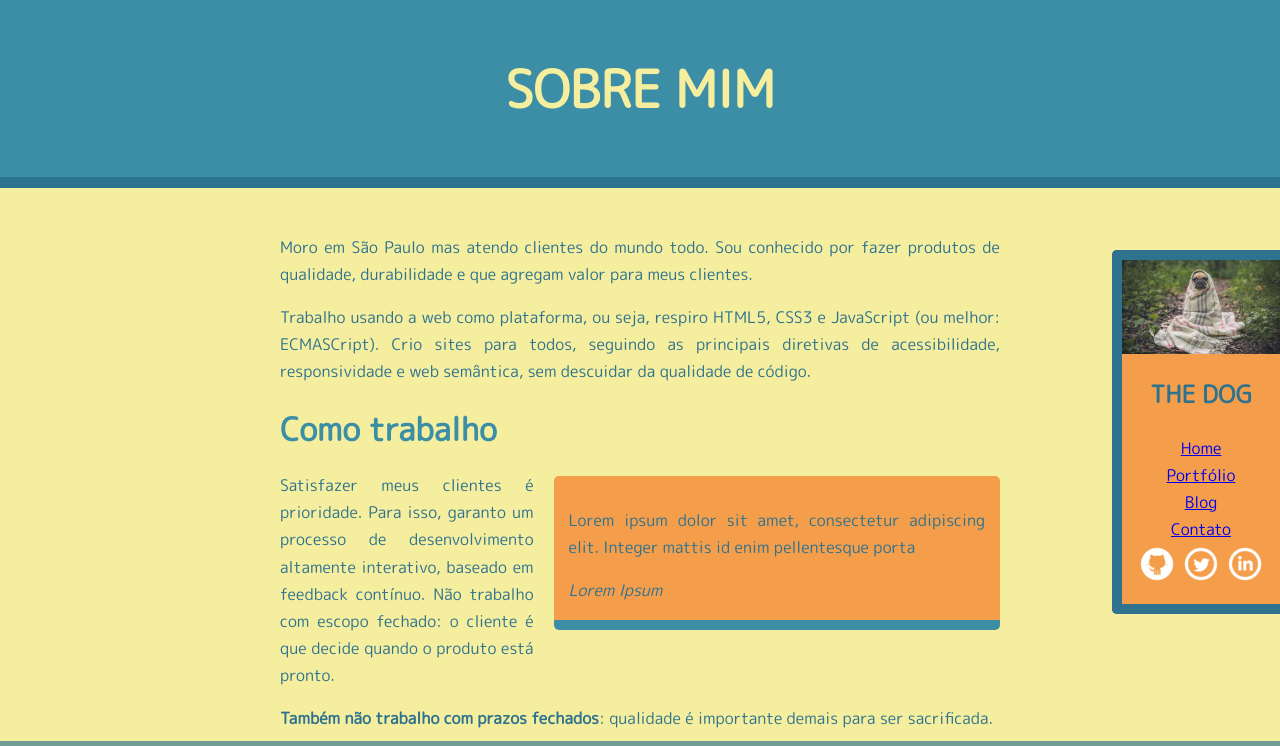
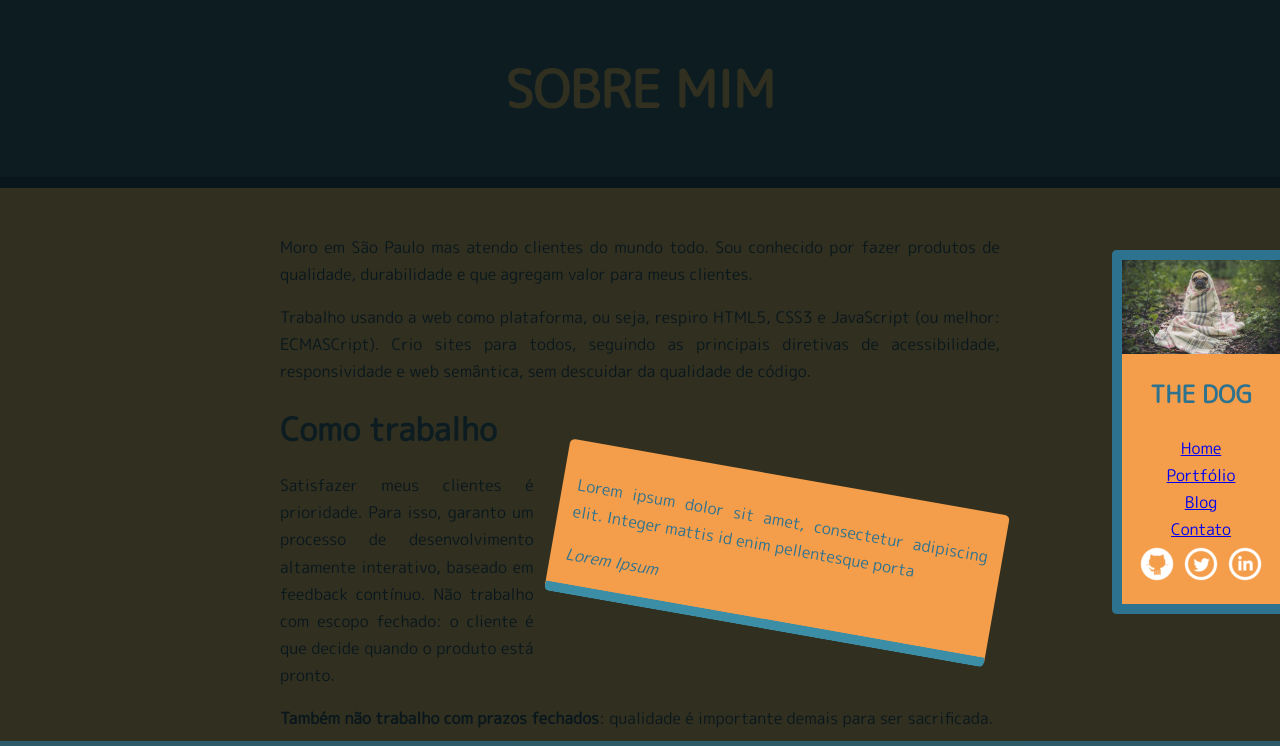
Before and after one commit to AndersonMarquess/HTML5-CSS3, a plain HTML site: page Curso-1/sobre.html in a window 1280 px wide. In both pictures the pointer is over the element 776 px from the left and 552 px from the top of the page. Shown: the top 746 px of the page. Drawn offline with Linux system fonts and the light colour scheme.

Commit message:
adicionado efeito de modal as citações

```diff
--- a/Curso-1/media/sobre.css
+++ b/Curso-1/media/sobre.css
@@ -38,3 +38,16 @@ blockquote:nth-of-type(even) {
     float: left;
     margin-right: 20px;
 }
+
+blockquote:hover {
+    transform: scale(1.2);
+    box-shadow: 0 0 0 99999px rgba(0, 0, 0, 0.8);
+}
+
+blockquote:nth-of-type(odd):hover {
+    transform: rotate(10deg);
+}
+
+blockquote:nth-of-type(even):hover {
+    transform: rotate(-10deg);
+}
```
